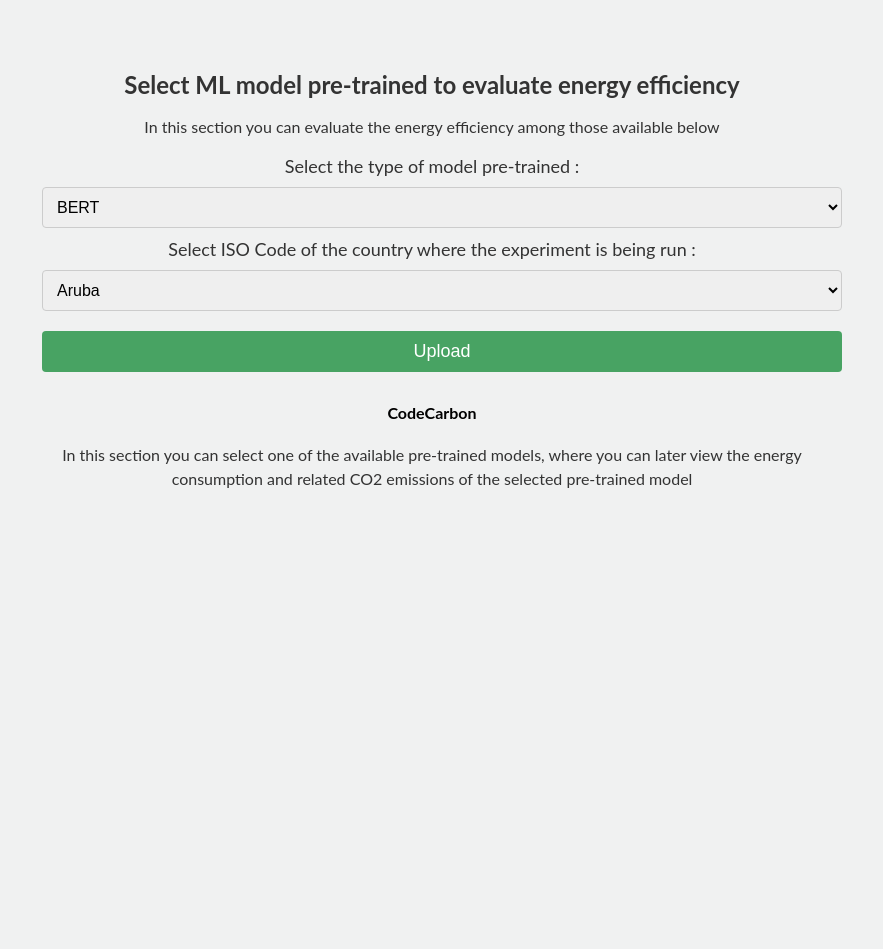
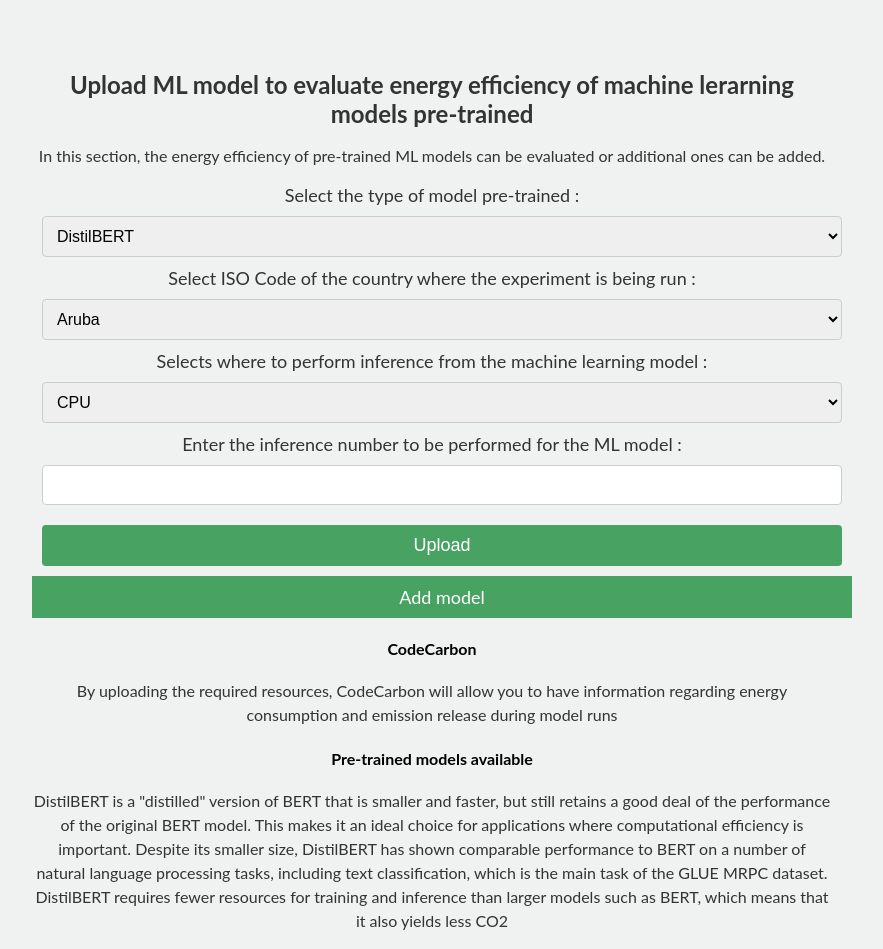
Before and after one commit to notjuary/GreenEquityToolkit, a Django app: page /sostenibilita/modelView in a window 1280 px wide. Shown: the part 108-1057 px from the top of the page, without its empty margins (208-1091 px from the left). Before the commit the page ends 596 px from the top, so only its background shows below. Run offline with Django 4.2, Linux system fonts and the light colour scheme.

Commit message:
Aggiunta modelli preaddestrati con distilbert

```diff
--- a/sostenibilita/forms.py
+++ b/sostenibilita/forms.py
@@ -21,7 +21,7 @@ def validate_data_file_extension(value):
 def validate_numbers_inferences(value):
     if not value:
         raise forms.ValidationError("This field is required.")
-    if value < 0: # Allow only numeric characters
+    if value <= 0: # Allow only numeric characters
         raise forms.ValidationError("This field can only contain numbers")
 
 
@@ -66,13 +66,24 @@ class UploadDatasetForm(forms.Form):
 
 #Class for form management to define pre-trained models for environmental sustainability monitoring
 class ModelTrainedForm(forms.Form):
+    DEVICE_CHOICES = [
+        ('CPU', 'CPU'),
+        ('GPU', 'GPU'),
+    ]
+
     MODEL_CHOICES = [
-        ('bert-base-uncased', 'BERT'),
         ('distilbert-base-uncased','DistilBERT'),
     ]
 
-    modelTypeTrained = forms.ChoiceField(choices=MODEL_CHOICES, label="Select the type of model pre-trained ")
-    countryIsoCode = forms.ChoiceField(label="Select ISO Code of the country where the experiment is being run ",required= True)
+    modelTypeTrained = forms.ChoiceField(choices=MODEL_CHOICES, label="Select the type of model pre-trained ",required=True)
+    countryIsoCode = forms.ChoiceField(label="Select ISO Code of the country where the experiment is being run ",
+                                       required=True)
+    inferenceDevice = forms.ChoiceField(choices=DEVICE_CHOICES,
+                                        label="Selects where to perform inference from the machine learning model ",
+                                        required=True)
+    numInferences = forms.IntegerField(label="Enter the inference number to be performed for the ML model ",
+                                       required=True, validators=[validate_numbers_inferences])
+
 
     def __init__(self, *args, **kwargs):
         country_choices = kwargs.pop('countries', [])
--- a/sostenibilita/views.py
+++ b/sostenibilita/views.py
@@ -15,6 +15,7 @@ from django.contrib import messages
 from codecarbon import OfflineEmissionsTracker
 from sklearn.metrics._classification import precision_score, recall_score, f1_score
 from tensorboard.compat import tf
+from torch import device
 
 from sostenibilita.forms import FileTraniningForm, ModelTrainedForm, FileSocialForm, \
     UploadDatasetForm, SelectProtectedAttributesForm
@@ -218,7 +219,7 @@ def modelView(request):
     # Create an instance of form.
     form = ModelTrainedForm(countries=countries)
     # Create an instance of form.
-    return render(request, 'modelView.html', {'form': form})
+    return render(request, 'trainingModel.html', {'form': form})
 
 
 # Function for defining the metrics of models pre-trained by Hugging Face
@@ -241,7 +242,7 @@ def evaluate(eval_pred):
     return compute_metrics(pred, labels)
 
 
-# Function for modelView.html form processing for tracking pre-trained models
+# Function for trainingModel.html form processing for tracking pre-trained models
 def machineLearningTraining(request):
     countries = request.session.get('countries', None)
 
@@ -254,27 +255,34 @@ def machineLearningTraining(request):
             modelTypeTrained = form.cleaned_data['modelTypeTrained']
             # Selecting the preloaded ISO code of the downloaded JSON file from CodeCarbon's GitHub repo
             countryIsoCode = form.cleaned_data['countryIsoCode']
-            print(str(countryIsoCode))
-            print(form.cleaned_data)
+            #Select where the model should be run whether CPU or GPU
+            inferenceDevice=form.cleaned_data['inferenceDevice']
+            #Selection of the number of inferences to be made
+            numInferences=form.cleaned_data['numInferences']
 
-            if modelTypeTrained == 'bert-base-uncased':
-                try:
-                    # Get tokenizer and the pre-trained model.
-                    tokenizer = AutoTokenizer.from_pretrained(modelTypeTrained)
-                    model = AutoModelForSequenceClassification.from_pretrained(modelTypeTrained)
-                except Exception as e:
-                    errore = f"Error when loading model or tokenizer: {str(e)}"
-                    messages.error(request, errore)
-                    print(errore)
-                    context = {
-                        'errore': errore,
-                    }
-                    return render(request, '404.html', context)
-            elif modelTypeTrained == 'distilbert-base-uncased':
+
+            try:
+                if numInferences <= 0:
+                    raise ValueError("The number of inferences can either be nonnegative or zero")
+            except Exception as e:
+                errore = "Error during data verification and validity: " + str(e)
+                messages.error(request, errore)
+                print(errore)
+
+                context = {
+                    'errore': errore,
+                }
+                return render(request, '404.html', context)
+
+
+
+            if modelTypeTrained == 'distilbert-base-uncased':
                 try:
                     # Get tokenizer and the pre-trained model
                     tokenizer = DistilBertTokenizer.from_pretrained(modelTypeTrained)
                     model = DistilBertForSequenceClassification.from_pretrained(modelTypeTrained)
+                    model_device = device('cpu') if inferenceDevice == 'CPU' else device('cuda')
+                    model.to(model_device)
                 except Exception as e:
                     errore = f"Error while loading model or tokenizer: {str(e)}"
                     messages.error(request, errore)
@@ -311,7 +319,7 @@ def machineLearningTraining(request):
                 # Train the model on the dataset
                 training_args = TrainingArguments("test_trainer", per_device_train_batch_size=16,
                                                   per_device_eval_batch_size=64,
-                                                  num_train_epochs=1, weight_decay=0.01, evaluation_strategy="epoch")
+                                                  num_train_epochs=numInferences, weight_decay=0.01, evaluation_strategy="epoch")
                 trainer = Trainer(
                     model=model,
                     args=training_args,
@@ -346,40 +354,48 @@ def machineLearningTraining(request):
                         csv_reader = csv.DictReader(csvfile, delimiter=',')
                         for row in csv_reader:
                             print(row)
+
+                            # Convert kWh to Joules
+                            energy_in_joules = float(
+                                row['energy_consumed']) * 3600000  # Conversion factor (1 kWh = 3600000 J)
+                            ram_energy_in_joules = float(row['ram_energy']) * 3600000
+                            cpu_energy_in_joules = float(row['cpu_energy']) * 3600000
+                            gpu_energy_in_joules = float(row['gpu_energy']) * 3600000
+
                             dataResults.append({
                                 'timestamp': row['timestamp'],
                                 'run_id': row['run_id'],
-                                'energy_consumed': row['energy_consumed'],
+                                'energy_consumed': energy_in_joules,
                                 'duration': row['duration'],
-                                'ram_energy': row['ram_energy'],
-                                'cpu_energy': row['cpu_energy'],
-                                'gpu_energy': row['gpu_energy']
-
+                                'ram_energy': ram_energy_in_joules,
+                                'cpu_energy': cpu_energy_in_joules,
+                                'gpu_energy': gpu_energy_in_joules
                             })
                 else:
                     print(f"CSV file not found: {csv_file_path}")
 
-                df = pd.DataFrame(dataResults)
+                energy_consumption_data = [row['energy_consumed'] for row in dataResults]
+                fig = px.violin(energy_consumption_data, title="Energy Consumption Distribution")
 
-                for column in ['energy_consumed', 'duration', 'ram_energy', 'cpu_energy', 'gpu_energy']:
-                    df[column] = df[column].astype(float)
+                combined_energy_data = []
+                for row in dataResults:
+                    combined_energy_data.append([row['ram_energy'], row['cpu_energy'], row['gpu_energy']])
 
-                # Create violin plot
-                plt.figure(figsize=(10, 6))
-                sns.violinplot(data=df[['energy_consumed', 'ram_energy', 'cpu_energy', 'gpu_energy']])
-                plt.title('Violin Plot of Energy Metrics')
-                plt.ylabel('Energy consumed')
+                df_combined = pd.DataFrame(combined_energy_data, columns=["RAM", "CPU", "GPU"])
 
-                new_folder_path = 'static/img'
+                figEnergy = px.violin(df_combined.melt(var_name='Type', value_name='Energy'), y="Energy", x="Type",
+                                      box=True, title="Energy Consumption Distribution (RAM,CPU,GPU)")
 
-                # Create the new folder if it does not already exist.
-                os.makedirs(new_folder_path, exist_ok=True)
-
-                # Save the image in the new folder.
-                plt.savefig(os.path.join(new_folder_path, 'violin_plot.png'))
+                # Optional customizations for the plot
+                fig.update_layout(
+                    xaxis_title="Energy Consumed (Joules)",
+                    yaxis_title="Count",
+                    violingroupgap=0
+                )
 
                 messages.success(request, "Processing successfully completed!")
-                return render(request, 'results.html', {'image_path': '/img/violin_plot.png'})
+                return render(request, 'results.html',
+                              {'data': dataResults, 'fig': fig.to_json(), 'combined_fig_json': figEnergy.to_json()})
         else:
             print(form.errors)
 
@@ -528,19 +544,27 @@ def uploadFile(request):
                         csv_reader = csv.DictReader(csvfile, delimiter=',')
                         for row in csv_reader:
                             print(row)
+
+
+                            # Convert kWh to Joules
+                            energy_in_joules = float(row['energy_consumed']) * 3600000  # Conversion factor (1 kWh = 3600000 J)
+                            ram_energy_in_joules = float(row['ram_energy']) * 3600000
+                            cpu_energy_in_joules = float(row['cpu_energy']) * 3600000
+                            gpu_energy_in_joules = float(row['gpu_energy']) * 3600000
+
                             dataResults.append({
                                 'timestamp': row['timestamp'],
                                 'run_id': row['run_id'],
-                                'energy_consumed': row['energy_consumed'],
+                                'energy_consumed': energy_in_joules,
                                 'duration': row['duration'],
-                                'ram_energy': row['ram_energy'],
-                                'cpu_energy':row['cpu_energy'],
-                                'gpu_energy':row['gpu_energy']
+                                'ram_energy': ram_energy_in_joules,
+                                'cpu_energy': cpu_energy_in_joules,
+                                'gpu_energy': gpu_energy_in_joules
                             })
                 else:
                     print(f"CSV file not found: {csv_file_path}")
 
-                energy_consumption_data = [pd.to_numeric(row['energy_consumed']) for row in dataResults]
+                energy_consumption_data = [row['energy_consumed'] for row in dataResults]
                 fig = px.violin(energy_consumption_data, title="Energy Consumption Distribution")
 
                 combined_energy_data=[]
@@ -564,7 +588,7 @@ def uploadFile(request):
 
 
 
-                #os.remove(temp_file_path)  # Remove the temporary file
+                os.remove(temp_file_path)  # Remove the temporary file
 
         else:
             print(form.errors)
@@ -702,30 +726,30 @@ def uploadFileSocial(request):
                 return render(request, '404.html', context)
 
             # Run the model
-            try:
-                if modelType == 'sklearn' and isinstance(model, sklearn.base.BaseEstimator):
-                    predictions = model.predict(data)
-                elif modelType == 'tensorflow' and isinstance(model, tensorflow.python.keras.engine.training.Model):
-                    predictions = model.predict(data)
-                elif modelType == 'pytorch' and isinstance(model, torch.nn.modules.module.Module):
-                    data = torch.from_numpy(data.values.astype('float32'))  # Converti i dati in un tensore PyTorch
-                    predictions = model(data)
-                elif modelType == 'onnx':
-                    input_name = sess.get_inputs()[0].name
-                    result = sess.run(None, {input_name: data.values.astype('float32')})
-                    predictions = result[0]
-                else:
-                    raise ValueError("Model type not supported")
+                try:
+                    if modelType == 'sklearn' and isinstance(model, sklearn.base.BaseEstimator):
+                        predictions = model.predict(data)
+                    elif modelType == 'tensorflow' and isinstance(model, tensorflow.python.keras.engine.training.Model):
+                        predictions = model.predict(data)
+                    elif modelType == 'pytorch' and isinstance(model, torch.nn.modules.module.Module):
+                        data = torch.from_numpy(data.values.astype('float32'))  # Converti i dati in un tensore PyTorch
+                        predictions = model(data)
+                    elif modelType == 'onnx':
+                        input_name = sess.get_inputs()[0].name
+                        result = sess.run(None, {input_name: data.values.astype('float32')})
+                        predictions = result[0]
+                    else:
+                        raise ValueError("Model type not supported")
 
-            except Exception as e:
-                errore = "Error during model execution: " + str(e)
-                messages.error(request, errore)
-                print(errore)
+                except Exception as e:
+                    errore = "Error during model execution: " + str(e)
+                    messages.error(request, errore)
+                    print(errore)
 
-                context = {
-                    'errore': errore,
-                }
-                return render(request, '404.html', context)
+                    context = {
+                        'errore': errore,
+                    }
+                    return render(request, '404.html', context)
 
             try:
                 # Verify that the DataFrame is not empty
@@ -817,7 +841,32 @@ def uploadFileSocial(request):
                 print("Variance of mean differences:\n", variance)
                 print("Overall 0,1:\n", overall_01)
 
-                return render(request, 'resultsSocial.html')
+                # Creating a DataFrame with your metrics.
+                df_metrics=({
+                    'Mean difference': [mean_difference],
+                    'Equal opportunity difference': [equal_opportunity_difference],
+                    'Average odds difference': [average_odds_difference],
+                    'Mean of mean differences': [mean],
+                    'Median of mean differences': [median],
+                    'Variance of mean differences': [variance],
+                    'Overall 0,1': [overall_01]
+                })
+
+                df_metrics = df_metrics.melt(var_name='Metric', value_name='Value')
+                # Create the box plot with Plotly
+                fig = px.box(df_metrics, x='Metric', y='Value')
+
+                df_metrics_accuracy = pd.DataFrame({
+                    'Accuracy': [accuracy],
+                    'Precision': [precision],
+                    'Recall': [recall],
+                    'F1-score': [f1]
+                })
+
+                df_metrics_accuracy = df_metrics_accuracy.melt(var_name='Metric', value_name='Value')
+                fig_accuracy = px.box(df_metrics_accuracy, x='Metric', y='Value')
+
+                return render(request, 'resultsSocial.html',{'fig': fig.to_json,'fig_accuracy':fig_accuracy.to_json()})
 
             except Exception as e:
                 errore = "Error when calculating AIF360 metrics: " + str(e)
--- a/templates/modelView.html
+++ /dev/null
@@ -1,130 +0,0 @@
-{% load static %}
-<!DOCTYPE html>
-<html lang="en">
-<head>
-    <link href="https://fonts.googleapis.com/css?family=Roboto&display=swap" rel="stylesheet">
-    <style>
-        body {
-            font-family: 'Roboto', sans-serif;
-            background-color: #f0f1f1;
-            margin: 0;
-            padding: 0;
-        }
-
-        header {
-            background-color: #48a363;
-            color: #fff;
-            padding: 10px;
-            text-align: center;
-        }
-
-        h1 {
-            margin: 0;
-        }
-
-        main {
-            padding: 20px;
-        }
-
-        section {
-            margin-bottom: 20px;
-        }
-
-        .introduzione {
-            text-align: center;
-            margin: 0 auto;
-            max-width: 800px;
-        }
-
-        .introduzione h2 {
-            font-size: 24px;
-            margin-bottom: 10px;
-        }
-
-        .introduzione p {
-            font-size: 16px;
-            line-height: 1.5;
-            color: #333;
-        }
-
-        .introduzione a {
-            display: inline-block;
-            padding: 10px 15px;
-            background-color: #000;
-            color: #fff;
-            text-decoration: none;
-        }
-
-        footer {
-            background-color: #48a363;
-            color: #fff;
-            padding: 10px;
-            text-align: center;
-        }
-
-        form {
-            display: flex;
-            flex-direction: column;
-            align-items: center;
-            justify-content: center;
-            margin-top: 50px;
-            font-size: 18px;
-            color: #333;
-            width: 80%;
-            margin-left: auto;
-            margin-right: auto;
-        }
-
-        input, select {
-            width: 100%;
-            margin: 10px;
-            font-size: 16px;
-            padding: 10px;
-            border: 1px solid #ccc;
-            border-radius: 4px;
-            box-sizing: border-box;
-        }
-
-        input[type="submit"] {
-            background-color: #48a363;
-            color: #fff;
-            border: none;
-            padding: 10px;
-            cursor: pointer;
-            font-size: 18px;
-        }
-
-        input[type="submit"]:hover {
-            background-color: #71b084;
-        }
-    </style>
-    {% include 'menu.html' %}
-    <meta charset="UTF-8">
-    <title>Carica Modello ML</title>
-</head>
-
-    <form action="/sostenibilita/machineLearningTraining" method="post" enctype="multipart/form-data">
-        <section class="introduzione">
-            {% csrf_token %}
-             <h2>Select ML model pre-trained to evaluate energy efficiency</h2>
-            <p>In this section you can evaluate the energy efficiency among those available below</p>
-             {{ form.modelTypeTrained.label_tag }} {{ form.modelTypeTrained }}
-            {{ form.countryIsoCode.label_tag }} {{ form.countryIsoCode }}
-            </select>
-            <input type="submit" value="Upload">
-
-        </section>
-    </form>
-    <section class="introduzione">
-        <h4>
-            CodeCarbon
-        </h4>
-        <p>
-            In this section you can select one of the available pre-trained models, where you can later view the energy consumption and related CO2 emissions of the selected pre-trained model
-        </p>
-    </section>
-<script>
-
-</script>
-</body>
-</html>
--- /dev/null
+++ b/templates/trainingModel.html
@@ -0,0 +1,176 @@
+<!DOCTYPE html>
+<html lang="en">
+<head>
+    <link href="https://fonts.googleapis.com/css?family=Roboto&display=swap" rel="stylesheet">
+    <style>
+        body {
+            font-family: 'Roboto', sans-serif;
+            background-color: #f0f1f1;
+            margin: 0;
+            padding: 0;
+        }
+
+        header {
+            background-color: #48a363;
+            color: #fff;
+            padding: 10px;
+            text-align: center;
+        }
+
+        h1 {
+            margin: 0;
+        }
+
+        main {
+            padding: 20px;
+        }
+
+        section {
+            margin-bottom: 20px;
+        }
+
+        .introduzione {
+            text-align: center;
+            margin: 0 auto;
+            max-width: 800px;
+        }
+
+        .introduzione h2 {
+            font-size: 24px;
+            margin-bottom: 10px;
+        }
+
+        .introduzione p {
+            font-size: 16px;
+            line-height: 1.5;
+            color: #333;
+        }
+
+        .introduzione a {
+            display: inline-block;
+            padding: 10px 15px;
+            background-color: #000;
+            color: #fff;
+            text-decoration: none;
+        }
+
+        footer {
+            background-color: #48a363;
+            color: #fff;
+            padding: 10px;
+            text-align: center;
+        }
+
+        form {
+            display: flex;
+            flex-direction: column;
+            align-items: center;
+            justify-content: center;
+            margin-top: 50px;
+            font-size: 18px;
+            color: #333;
+            width: 80%;
+            margin-left: auto;
+            margin-right: auto;
+        }
+
+        input, select {
+            width: 100%;
+            margin: 10px;
+            font-size: 16px;
+            padding: 10px;
+            border: 1px solid #ccc;
+            border-radius: 4px;
+            box-sizing: border-box;
+        }
+
+        input[type="submit"] {
+            background-color: #48a363;
+            color: #fff;
+            border: none;
+            padding: 10px;
+            cursor: pointer;
+            font-size: 18px;
+        }
+
+        input[type="submit"]:hover {
+            background-color: #71b084;
+        }
+
+        input[type="file"]::before {
+    content: "Choose the file...";
+    color: #999;
+    display: inline-block;
+    background-color: #fff;
+    border: 1px solid #ccc;
+    border-radius: 3px;
+    padding: 6px 12px;
+    outline: none;
+    white-space: nowrap;
+    -webkit-user-select: none;
+    cursor: pointer;
+    text-shadow: 1px 1px #fff;
+    font-weight: 700;
+    font-size: 10pt;
+}
+
+input[type="file"] {
+    color: transparent;
+}
+
+a.button {
+    display: inline-block;
+    padding: 10px 15px;
+    background-color: #48a363;
+    color: #fff;
+    border: none;
+    padding: 10px;
+    cursor: pointer;
+    font-size: 18px;
+    width: 100%;
+}
+
+a.button:hover {
+    background-color: #71b084;
+}
+
+    </style>
+    {% include 'menu.html' %}
+    <meta charset="UTF-8">
+    <title>Choose pre-trained ML model</title>
+</head>
+<body>
+<form action="/sostenibilita/machineLearningTraining" method="post" enctype="multipart/form-data">
+    <section class="introduzione">
+        {% csrf_token %}
+        <h2>Upload ML model to evaluate energy efficiency of machine lerarning models pre-trained</h2>
+        <p>In this section, the energy efficiency of pre-trained ML models can be evaluated or additional ones can be added. </p>
+        {{ form.modelTypeTrained.label_tag }} {{ form.modelTypeTrained }}
+        {{ form.countryIsoCode.label_tag }} {{ form.countryIsoCode }}
+        {{ form.inferenceDevice.label_tag }} {{ form.inferenceDevice }}
+        {{ form.numInferences.label_tag }} {{ form.numInferences }}
+
+        <input type="submit" value="Upload">
+       <a href="/sostenibilita/trainingFile" class="button">Add model</a>
+    </section>
+</form>
+<section class="introduzione">
+    <h4>
+        CodeCarbon
+    </h4>
+    <p>
+        By uploading the required resources, CodeCarbon will allow you to have information regarding energy consumption and emission release during model runs
+    </p>
+
+    <h4>
+        Pre-trained models available
+    </h4>
+
+    <p>
+        DistilBERT is a "distilled" version of BERT that is smaller and faster, but still retains a good deal of the performance of the original BERT model. This makes it an ideal choice for applications where computational efficiency is important.
+ Despite its smaller size, DistilBERT has shown comparable performance to BERT on a number of natural language processing tasks, including text classification, which is the main task of the GLUE MRPC dataset.
+DistilBERT requires fewer resources for training and inference than larger models such as BERT, which means that it also yields less CO2
+    </p>
+</section>
+</body>
+</html>
```
Also changed, not shown: templates/resultsSocial.html (+155 -1 lines), db.sqlite3.
